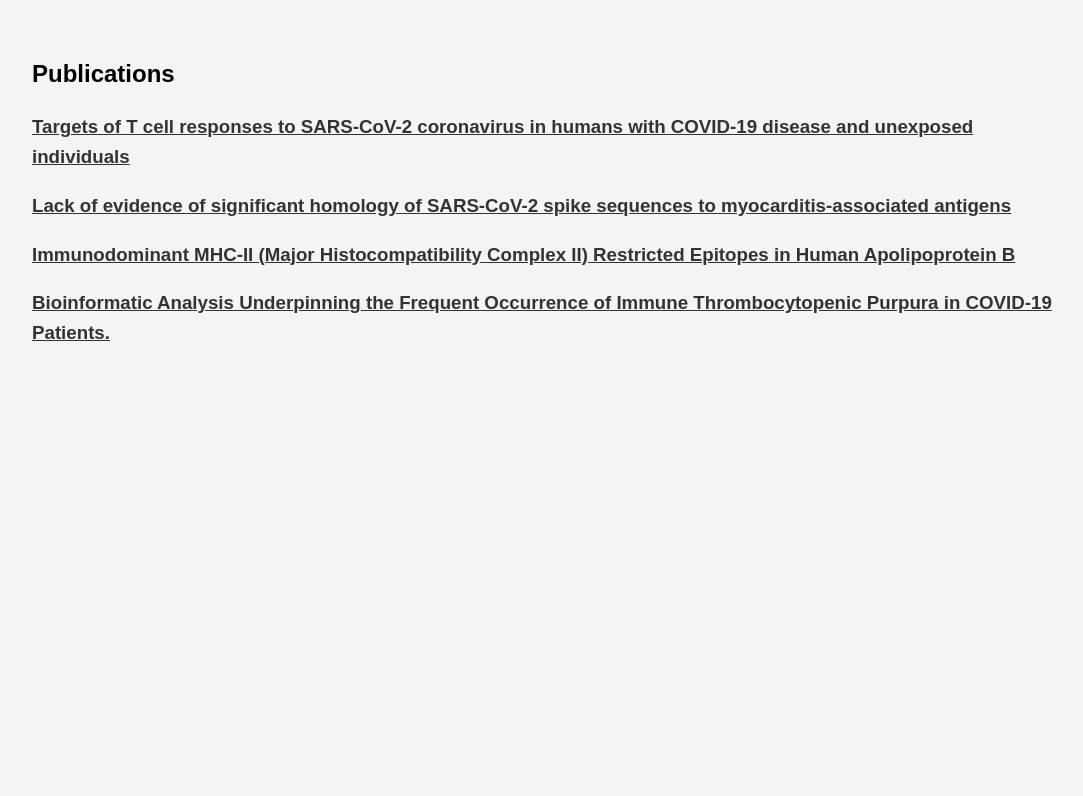
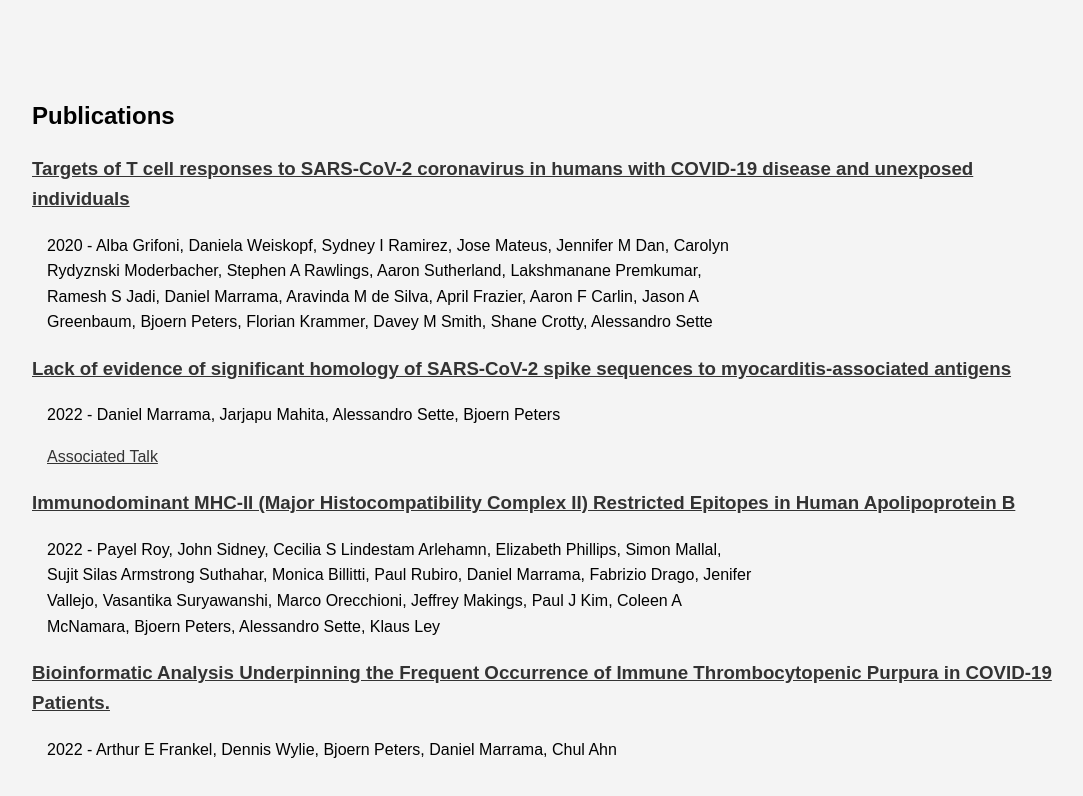
Before and after one commit to danielmarrama/danielmarrama.github.io, a plain HTML site: page index.html in a window 1280 px wide. Shown: the part 934-1730 px from the top of the page, without its empty margins (96-1179 px from the left). Before the commit the page ends 1331 px from the top, so only its background shows below. Drawn offline with Linux system fonts and the light colour scheme.

Commit message:
associated talks and authors

```diff
--- a/index.html
+++ b/index.html
@@ -45,6 +45,7 @@
         <div class="project">
           <h3><a href="https://github.com/IEDB/PEPMatch" target="_blank">PEPMatch</a></h3>
           <p>A peptide/epitope search tool against a proteome, or large sets of proteins, with residue subtitutions.</p>
+          <p><a href="https://www.youtube.com/watch?v=OjamcxKvsac" target="_blank">Associated Talk<p>
         </div>
         <div class="project">
           <h3><a href="https://github.com/danielmarrama/autoimmunity" target="_blank">Autoimmune Antigen Analysis</a></h3>
@@ -71,15 +72,20 @@
         <h2>Publications</h2>
         <div class="publication">
           <h3><a href="https://www.sciencedirect.com/science/article/pii/S0092867420306103" target="_blank">Targets of T cell responses to SARS-CoV-2 coronavirus in humans with COVID-19 disease and unexposed individuals</a></h3>
+          <p>2020 - Alba Grifoni, Daniela Weiskopf, Sydney I Ramirez, Jose Mateus, Jennifer M Dan, Carolyn Rydyznski Moderbacher, Stephen A Rawlings, Aaron Sutherland, Lakshmanane Premkumar, Ramesh S Jadi, Daniel Marrama, Aravinda M de Silva, April Frazier, Aaron F Carlin, Jason A Greenbaum, Bjoern Peters, Florian Krammer, Davey M Smith, Shane Crotty, Alessandro Sette</p>
         </div>
         <div class="publication">
           <h3><a href="https://www.sciencedirect.com/science/article/pii/S2352396421006010" target="_blank">Lack of evidence of significant homology of SARS-CoV-2 spike sequences to myocarditis-associated antigens</a></h3>
-        </div>
+          <p>2022 - Daniel Marrama, Jarjapu Mahita, Alessandro Sette, Bjoern Peters</p>
+          <p><a href="https://www.youtube.com/watch?v=mJL4ShcPJLY" target="_blank">Associated Talk</p>
+          </div>
         <div class="publication">
           <h3><a href="https://www.ahajournals.org/doi/full/10.1161/CIRCRESAHA.122.321116" target="_blank">Immunodominant MHC-II (Major Histocompatibility Complex II) Restricted Epitopes in Human Apolipoprotein B</a></h3>
+          <p>2022 - Payel Roy, John Sidney, Cecilia S Lindestam Arlehamn, Elizabeth Phillips, Simon Mallal, Sujit Silas Armstrong Suthahar, Monica Billitti, Paul Rubiro, Daniel Marrama, Fabrizio Drago, Jenifer Vallejo, Vasantika Suryawanshi, Marco Orecchioni, Jeffrey Makings, Paul J Kim, Coleen A McNamara, Bjoern Peters, Alessandro Sette, Klaus Ley</p>
         </div>
         <div class="publication">
           <h3><a href="https://europepmc.org/article/med/35598057" target="_blank">Bioinformatic Analysis Underpinning the Frequent Occurrence of Immune Thrombocytopenic Purpura in COVID-19 Patients.</a></h3>
+          <p>2022 - Arthur E Frankel, Dennis Wylie, Bjoern Peters, Daniel Marrama, Chul Ahn</p>
         </div>
       </div>
     </div>
--- a/style.css
+++ b/style.css
@@ -85,12 +85,23 @@ a {
   margin-bottom: 5px;
 }
 
+.project h5 {
+  margin-left: 30px;
+  text-decoration: none;
+}
+
 .project p {
   margin-left:2em
 }
 
 .project a:hover {
   color: #007bff;
+}
+
+.publication p {
+  margin-left: 15px;
+  padding-right: 300px;
+  text-decoration: none;
 }
 
 .projects-content {
```
